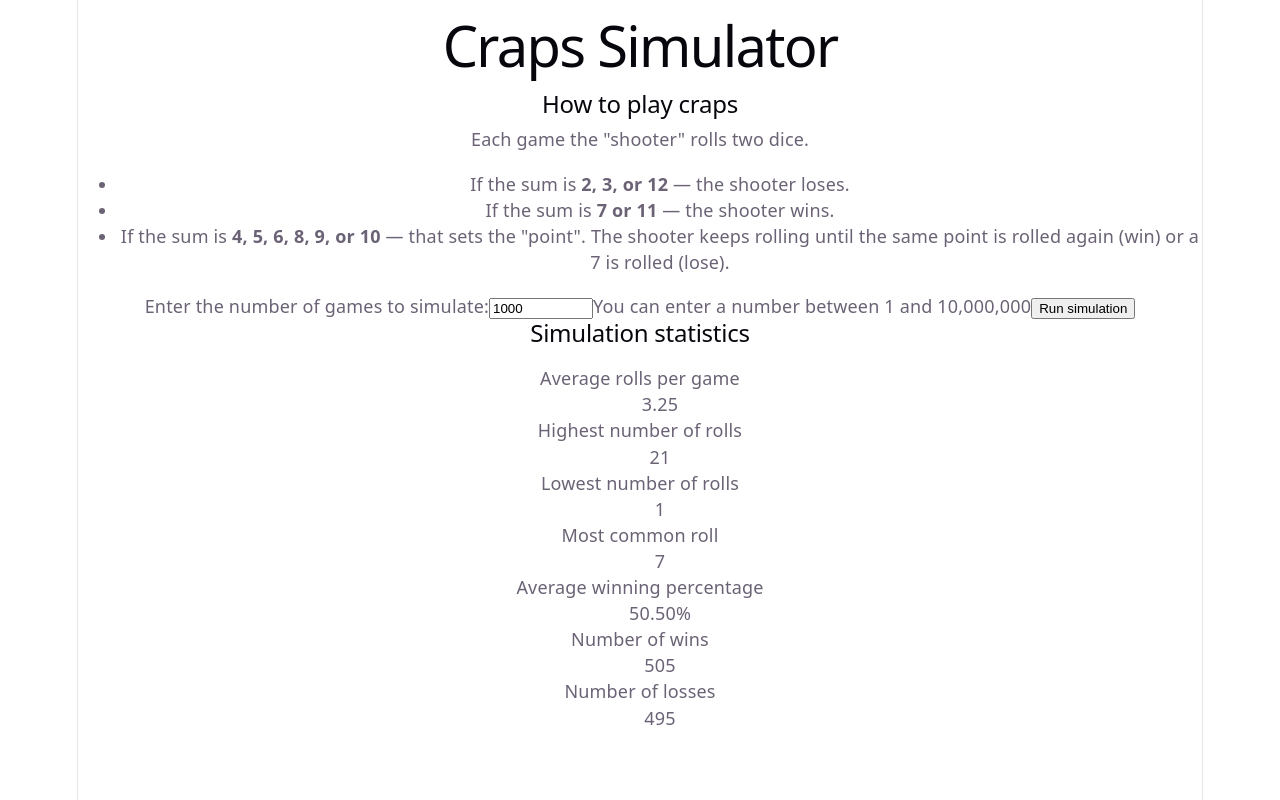
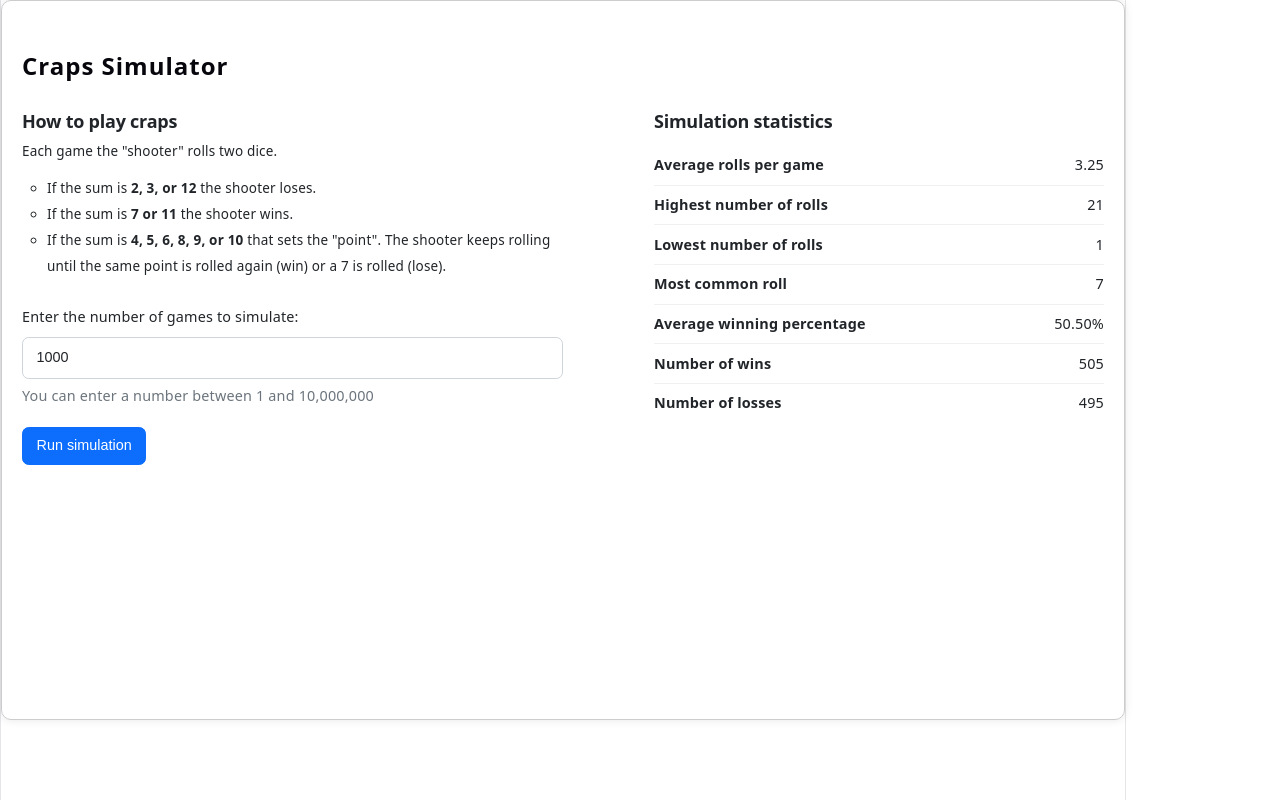
Before and after one commit to mazharali-code/craps-game, a React (Vite) app: page / in a window 1280 px wide. Both pictures are taken after a click on the button "Run simulation". Built offline with nearby package versions, Linux system fonts and the light colour scheme.

Commit message:
style the oomponents

```diff
--- a/src/App.css
+++ b/src/App.css
@@ -1,184 +1,30 @@
-.counter {
-  font-size: 16px;
-  padding: 5px 10px;
-  border-radius: 5px;
-  color: var(--accent);
-  background: var(--accent-bg);
-  border: 2px solid transparent;
-  transition: border-color 0.3s;
-  margin-bottom: 24px;
-
-  &:hover {
-    border-color: var(--accent-border);
-  }
-  &:focus-visible {
-    outline: 2px solid var(--accent);
-    outline-offset: 2px;
-  }
+.game-container {
+  display: flex;
+  flex-direction: column;
+  align-items: flex-start;
+  justify-content: flex-start;
+  height: 90vh;
+  border: 1px solid #ccc;
+  border-radius: 10px;
+  padding: 20px;
+  box-shadow: 0 0 10px 0 rgba(0, 0, 0, 0.1);
+  width: 100%;
+  max-width: 100%;
+  box-sizing: border-box;
 }
 
-.hero {
-  position: relative;
-
-  .base,
-  .framework,
-  .vite {
-    inset-inline: 0;
-    margin: 0 auto;
-  }
-
-  .base {
-    width: 170px;
-    position: relative;
-    z-index: 0;
-  }
-
-  .framework,
-  .vite {
-    position: absolute;
-  }
-
-  .framework {
-    z-index: 1;
-    top: 34px;
-    height: 28px;
-    transform: perspective(2000px) rotateZ(300deg) rotateX(44deg) rotateY(39deg)
-      scale(1.4);
-  }
-
-  .vite {
-    z-index: 0;
-    top: 107px;
-    height: 26px;
-    width: auto;
-    transform: perspective(2000px) rotateZ(300deg) rotateX(40deg) rotateY(39deg)
-      scale(0.8);
-  }
+.game-container-inner{
+  display: flex;
+  flex-direction: row;
+  justify-content: space-between;
+  gap: 25px;
+}
+.game-container-inner-left{
+  width: 50%;
 }
 
-#center {
-  display: flex;
-  flex-direction: column;
-  gap: 25px;
-  place-content: center;
-  place-items: center;
-  flex-grow: 1;
-
-  @media (max-width: 1024px) {
-    padding: 32px 20px 24px;
-    gap: 18px;
-  }
+h1{
+  font-size: 24px;
+  font-weight: 600;
+  letter-spacing: 1px;
 }
-
-#next-steps {
-  display: flex;
-  border-top: 1px solid var(--border);
-  text-align: left;
-
-  & > div {
-    flex: 1 1 0;
-    padding: 32px;
-    @media (max-width: 1024px) {
-      padding: 24px 20px;
-    }
-  }
-
-  .icon {
-    margin-bottom: 16px;
-    width: 22px;
-    height: 22px;
-  }
-
-  @media (max-width: 1024px) {
-    flex-direction: column;
-    text-align: center;
-  }
-}
-
-#docs {
-  border-right: 1px solid var(--border);
-
-  @media (max-width: 1024px) {
-    border-right: none;
-    border-bottom: 1px solid var(--border);
-  }
-}
-
-#next-steps ul {
-  list-style: none;
-  padding: 0;
-  display: flex;
-  gap: 8px;
-  margin: 32px 0 0;
-
-  .logo {
-    height: 18px;
-  }
-
-  a {
-    color: var(--text-h);
-    font-size: 16px;
-    border-radius: 6px;
-    background: var(--social-bg);
-    display: flex;
-    padding: 6px 12px;
-    align-items: center;
-    gap: 8px;
-    text-decoration: none;
-    transition: box-shadow 0.3s;
-
-    &:hover {
-      box-shadow: var(--shadow);
-    }
-    .button-icon {
-      height: 18px;
-      width: 18px;
-    }
-  }
-
-  @media (max-width: 1024px) {
-    margin-top: 20px;
-    flex-wrap: wrap;
-    justify-content: center;
-
-    li {
-      flex: 1 1 calc(50% - 8px);
-    }
-
-    a {
-      width: 100%;
-      justify-content: center;
-      box-sizing: border-box;
-    }
-  }
-}
-
-#spacer {
-  height: 88px;
-  border-top: 1px solid var(--border);
-  @media (max-width: 1024px) {
-    height: 48px;
-  }
-}
-
-.ticks {
-  position: relative;
-  width: 100%;
-
-  &::before,
-  &::after {
-    content: '';
-    position: absolute;
-    top: -4.5px;
-    border: 5px solid transparent;
-  }
-
-  &::before {
-    left: 0;
-    border-left-color: var(--border);
-  }
-  &::after {
-    right: 0;
-    border-right-color: var(--border);
-  }
-}
--- a/src/App.tsx
+++ b/src/App.tsx
@@ -8,12 +8,16 @@ function App() {
   const { run, stats, isRunning, error } = useSimulation()
 
   return (
-    <>
+    <div className="game-container">
       <h1>Craps Simulator</h1>
-      <HowToPlay />
-      <GameCountInput runGames={run} disabled={isRunning} />
-      <SimulationReport stats={stats} pending={isRunning} error={error} />
-    </>
+      <div className="game-container-inner">
+        <div className="game-container-inner-left">
+          <HowToPlay />
+          <GameCountInput runGames={run} disabled={isRunning} />
+        </div>
+        <SimulationReport stats={stats} pending={isRunning} error={error} />
+      </div>
+    </div>
   )
 }
 
--- /dev/null
+++ b/src/components/GameCountInput.css
@@ -0,0 +1,69 @@
+.game-count-input {
+  padding-top: 25px;
+}
+
+.game-count-input label {
+  display: block;
+  margin-bottom: 0.375rem;
+  font-size: 0.8rem;
+  font-weight: 500;
+  color: #212529;
+}
+
+.game-count-input input {
+  display: block;
+  width: 100%;
+  padding: 0.5rem 0.75rem;
+  font-size: 0.8rem;
+  line-height: 1.5;
+  color: #212529;
+  background-color: #fff;
+  border: 1px solid #ced4da;
+  border-radius: 0.375rem;
+  box-sizing: border-box;
+  margin-bottom: 0.25rem;
+  transition: border-color 0.15s ease-in-out, box-shadow 0.15s ease-in-out;
+}
+
+.game-count-input input:focus {
+  border-color: #86b7fe;
+  outline: 0;
+  box-shadow: 0 0 0 0.25rem rgba(13, 110, 253, 0.25);
+}
+
+.game-count-input input:disabled {
+  background-color: #e9ecef;
+  opacity: 1;
+}
+
+.game-count-input .hint {
+  display: block;
+  font-size: 0.8rem;
+  color: #6c757d;
+  margin-bottom: 1rem;
+}
+
+.game-count-input button {
+  display: inline-block;
+  font-weight: 500;
+  line-height: 1.5;
+  text-align: center;
+  padding: 0.375rem 0.75rem;
+  font-size: 0.8rem;
+  color: #fff;
+  background-color: #0d6efd;
+  border: 1px solid #0d6efd;
+  border-radius: 0.375rem;
+  cursor: pointer;
+  transition: background-color 0.15s ease-in-out, border-color 0.15s ease-in-out;
+}
+
+.game-count-input button:hover:not(:disabled) {
+  background-color: #0b5ed7;
+  border-color: #0a58ca;
+}
+
+.game-count-input button:disabled {
+  opacity: 0.65;
+  cursor: not-allowed;
+}
--- a/src/components/GameCountInput.tsx
+++ b/src/components/GameCountInput.tsx
@@ -1,4 +1,5 @@
 import { useState, type FormEvent } from 'react'
+import './GameCountInput.css'
 
 export interface GameCountProps {
   runGames: (gameCount: number) => void
@@ -17,9 +18,13 @@ export function GameCountInput({ runGames, disabled = false }: GameCountProps) {
   }
 
   return (
-    <form onSubmit={handleSubmit} aria-label="Run crap game simulation">
+    <form
+      className="game-count-input"
+      onSubmit={handleSubmit}
+      aria-label="Run crap game simulation"
+    >
       <label htmlFor="games-count">Enter the number of games to simulate:</label>
-    <input
+      <input
         id="games-count"
         type="number"
         value={gameCounter}
@@ -29,7 +34,9 @@ export function GameCountInput({ runGames, disabled = false }: GameCountProps) {
         min={1}
         max={10_000_000}
       />
-      <span id="games-count-hint">You can enter a number between 1 and 10,000,000</span>
+      <span id="games-count-hint" className="hint">
+        You can enter a number between 1 and 10,000,000
+      </span>
       <button type="submit" disabled={disabled}>
         {disabled ? 'Running…' : 'Run simulation'}
       </button>
--- /dev/null
+++ b/src/components/HowToPlay.css
@@ -0,0 +1,35 @@
+.how-to-play {
+  padding: 0;
+  font-size: 0.75rem;
+}
+
+.how-to-play h2 {
+  margin: 0 0 0.5rem;
+  font-size: 1rem;
+  font-weight: 600;
+  color: #212529;
+}
+
+.how-to-play p {
+  margin: 0 0 0.75rem;
+  line-height: 1.5;
+  color: #212529;
+}
+
+.how-to-play ul {
+  list-style: circle;
+  padding-left: 25px;
+  margin: 0;
+}
+
+.how-to-play li {
+  color: #212529;
+}
+
+.how-to-play li:last-child {
+  border-bottom: none;
+}
+
+.how-to-play strong {
+  font-weight: 600;
+}
--- a/src/components/HowToPlay.tsx
+++ b/src/components/HowToPlay.tsx
@@ -1,14 +1,16 @@
+import './HowToPlay.css'
+
 export function HowToPlay() {
   return (
-    <section aria-label="How to play craps">
+    <section className="how-to-play" aria-label="How to play craps">
       <h2>How to play craps</h2>
       <p>
         Each game the &quot;shooter&quot; rolls two dice.
       </p>
       <ul>
-        <li>If the sum is <strong>2, 3, or 12</strong> — the shooter loses.</li>
-        <li>If the sum is <strong>7 or 11</strong> — the shooter wins.</li>
-        <li>If the sum is <strong>4, 5, 6, 8, 9, or 10</strong> — that sets the &quot;point&quot;. The shooter keeps rolling until the same point is rolled again (win) or a 7 is rolled (lose).</li>
+        <li>If the sum is <strong>2, 3, or 12</strong> the shooter loses.</li>
+        <li>If the sum is <strong>7 or 11</strong> the shooter wins.</li>
+        <li>If the sum is <strong>4, 5, 6, 8, 9, or 10</strong> that sets the &quot;point&quot;. The shooter keeps rolling until the same point is rolled again (win) or a 7 is rolled (lose).</li>
       </ul>
     </section>
   )
--- /dev/null
+++ b/src/components/Stats.css
@@ -0,0 +1,72 @@
+.simulation-report {
+  padding: 0;
+  width: 450px;
+}
+
+.simulation-report h2 {
+  margin: 0 0 0.75rem;
+  font-size: 1rem;
+  font-weight: 600;
+  color: #212529;
+}
+
+.simulation-report p {
+  margin: 0;
+  line-height: 1.5;
+}
+
+.simulation-report .placeholder {
+  color: #6c757d;
+}
+
+.simulation-report .error {
+  color: #dc3545;
+}
+
+.simulation-report dl {
+  margin: 0;
+  padding: 0;
+  display: grid;
+  gap: 0;
+  font-size: 0.8rem;
+}
+
+.simulation-report dt {
+  font-weight: 600;
+  color: #212529;
+  padding: 0.35rem 0;
+  border-bottom: 1px solid rgba(0, 0, 0, 0.06);
+  margin: 0;
+}
+
+.simulation-report dd {
+  margin: 0 0 0 1rem;
+  padding: 0.35rem 0;
+  border-bottom: 1px solid rgba(0, 0, 0, 0.06);
+  color: #212529;
+}
+
+.simulation-report dt:last-of-type,
+.simulation-report dd:last-of-type {
+  border-bottom: none;
+}
+
+@media (min-width: 480px) {
+  .simulation-report dl {
+    grid-template-columns: 1fr auto;
+    align-items: baseline;
+  }
+
+  .simulation-report dt {
+    grid-column: 1;
+    border-bottom: 1px solid rgba(0, 0, 0, 0.06);
+    padding-right: 1rem;
+  }
+
+  .simulation-report dd {
+    grid-column: 2;
+    margin: 0;
+    text-align: right;
+    border-bottom: 1px solid rgba(0, 0, 0, 0.06);
+  }
+}
--- a/src/components/Stats.tsx
+++ b/src/components/Stats.tsx
@@ -1,5 +1,5 @@
-import type { SimulationStats } from "../types"
-
+import type { SimulationStats } from '../types'
+import './Stats.css'
 
 export interface SimulationStatsProps {
   pending: boolean
@@ -11,15 +11,15 @@ export function SimulationReport({ pending, stats,  error }: SimulationStatsProp
 
   if (pending) {
     return (
-      <section aria-live="polite">
-        <p>Running simulation…</p>
+      <section className="simulation-report" aria-live="polite">
+        <p className="placeholder">Running simulation…</p>
       </section>
     )
   }
 
   if (error) {
     return (
-      <section aria-live="polite" role="alert">
+      <section className="simulation-report" aria-live="polite" role="alert">
         <p className="error">{error}</p>
       </section>
     )
@@ -27,14 +27,14 @@ export function SimulationReport({ pending, stats,  error }: SimulationStatsProp
 
   if (!stats || stats.gamesPlayed === 0) {
     return (
-      <section aria-live="polite">
-        <p>Enter the number of games and click &quot;Run simulation&quot; to see results.</p>
+      <section className="simulation-report" aria-live="polite">
+        <p className="placeholder">Enter the number of games and click &quot;Run simulation&quot; to see results.</p>
       </section>
     )
   }
 
   return (
-      <section aria-live="polite" aria-label="Simulation statistics">
+    <section className="simulation-report" aria-live="polite" aria-label="Simulation statistics">
       <h2>Simulation statistics</h2>
       <dl>
             <dt>Average rolls per game</dt>
--- a/src/index.css
+++ b/src/index.css
@@ -53,8 +53,8 @@
 #root {
   width: 1126px;
   max-width: 100%;
-  margin: 0 auto;
-  text-align: center;
+  margin: 0;
+  text-align: left;
   border-inline: 1px solid var(--border);
   min-height: 100svh;
   display: flex;
```
Lines whose indentation alone changed are shown as unchanged.
